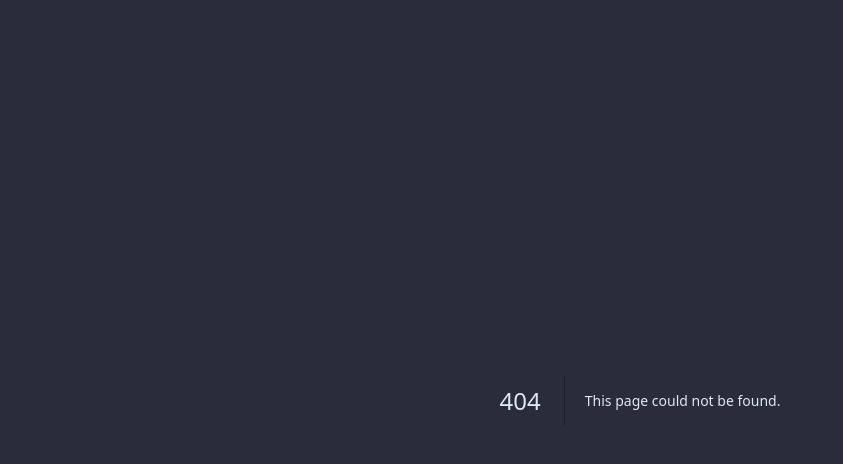
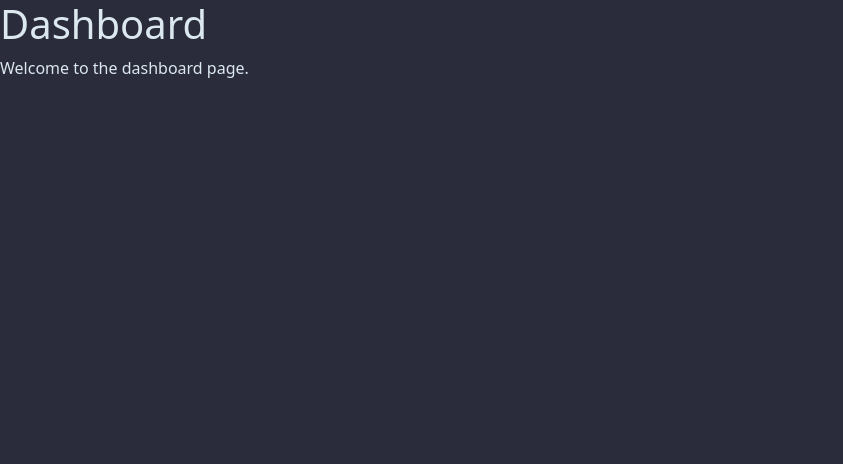
Before and after one commit to SANKUD0/Codeverse, a Next.js app in the folder frontend/: page /dashboard in a window 1280 px wide. Before the commit this address had no page. Shown: the top 464 px of the page, without its empty margins (0-843 px from the left). Built offline with nearby package versions, Linux system fonts and the light colour scheme.

Commit message:
feat: add DashboardPage component and update links to use lowercase paths

```diff
--- /dev/null
+++ b/frontend/src/app/dashboard/page.tsx
@@ -0,0 +1,8 @@
+export default function DashboardPage() {
+    return (
+        <div>
+            <h1>Dashboard</h1>
+            <p>Welcome to the dashboard page.</p>
+        </div>
+    )
+}
--- a/frontend/src/app/page.tsx
+++ b/frontend/src/app/page.tsx
@@ -77,7 +77,7 @@
             {/* Dashboard pas encore migré -> on renvoie vers l'ancien app pour l'instant */}
             <a
               className="btn btn-custom-light-accent w-100"
-              href={`/Dashboard`}
+              href={`/dashboard`}
             >
               Connexion invité
             </a>
@@ -86,7 +86,7 @@
               Pas encore de compte ?{" "}
               <a
                 className="link-custom btn btn-custom-primary"
-                href={`/Account/Register`}
+                href={`/account/register`}
               >
                 S&apos;inscrire
               </a>
```
